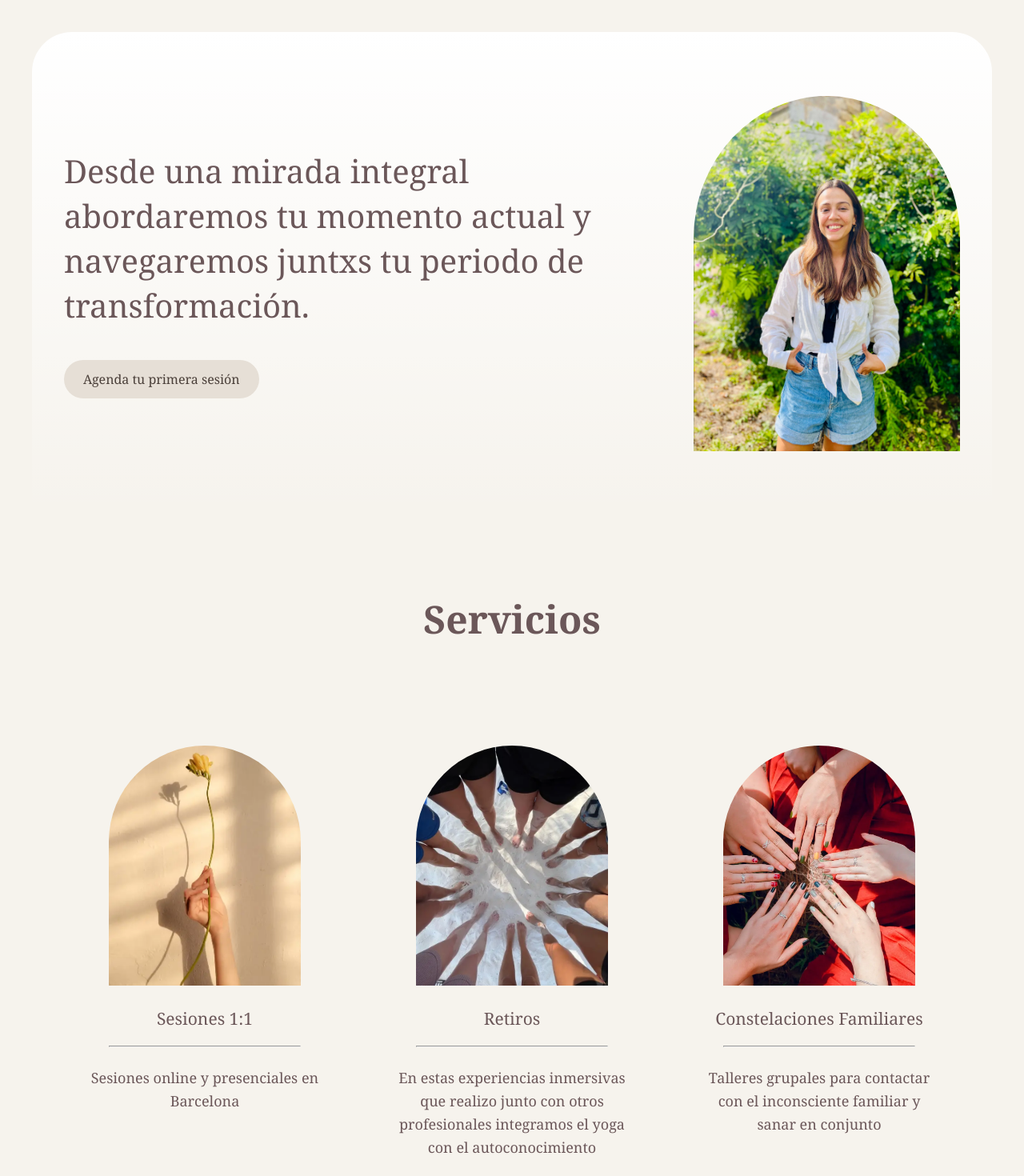
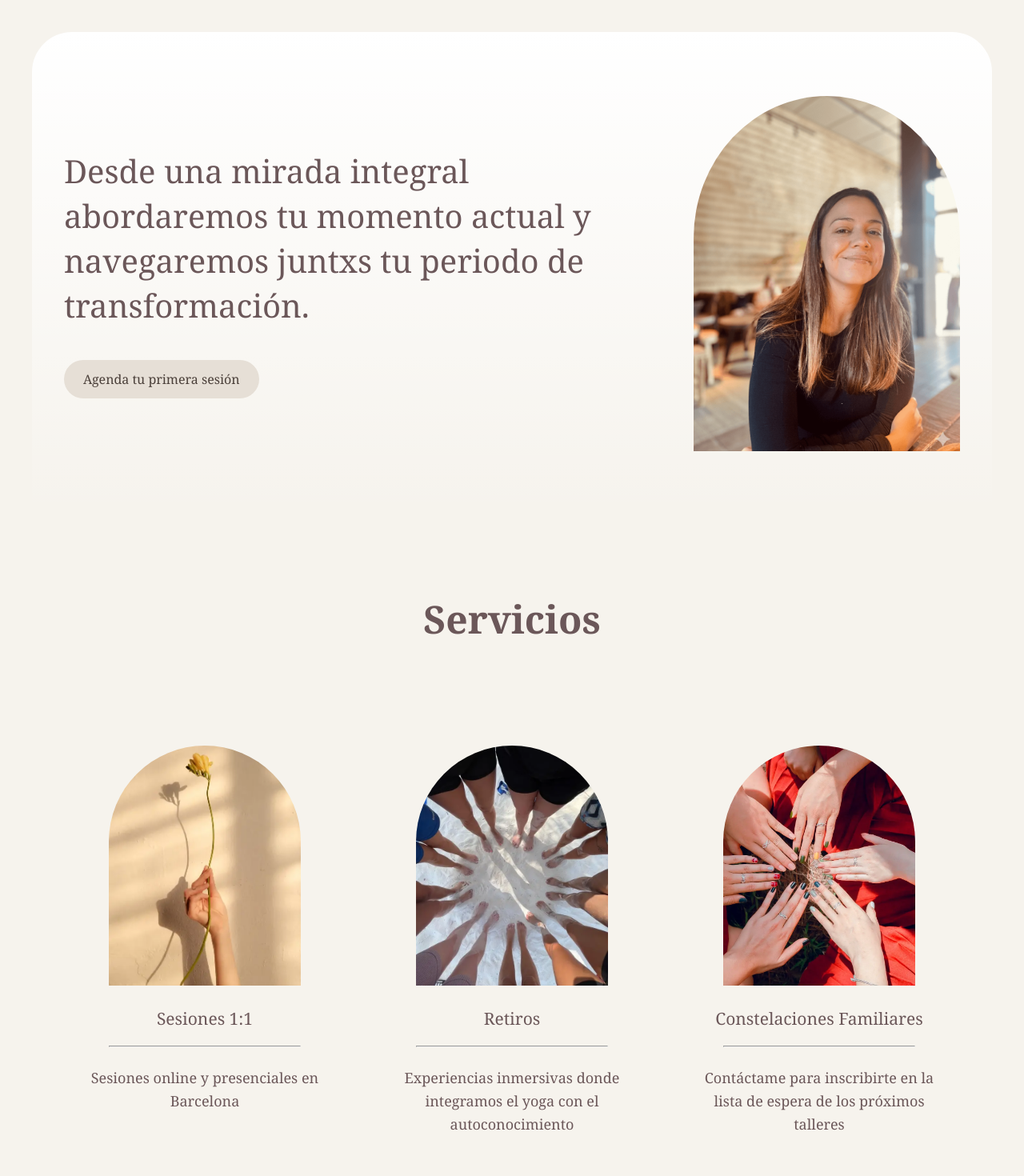
Before and after one commit to victor7891/daniela-porta-website, a React (Vite) app: page / in a window 1280 px wide. Shown: the part 520-1990 px from the top of the page at 80% size. Built offline with nearby package versions, Linux system fonts and the light colour scheme.

Commit message:
feat: Add Google Tag

```diff
--- a/index.html
+++ b/index.html
@@ -1,6 +1,14 @@
 <!doctype html>
 <html lang="en">
   <head>
+    <!-- Google Tag Manager -->
+    <script>(function(w,d,s,l,i){w[l]=w[l]||[];w[l].push({'gtm.start':
+              new Date().getTime(),event:'gtm.js'});var f=d.getElementsByTagName(s)[0],
+            j=d.createElement(s),dl=l!='dataLayer'?'&l='+l:'';j.async=true;j.src=
+            'https://www.googletagmanager.com/gtm.js?id='+i+dl;f.parentNode.insertBefore(j,f);
+    })(window,document,'script','dataLayer','GTM-MFMH28PX');</script>
+    <!-- End Google Tag Manager -->
+
     <meta charset="UTF-8" />
     <meta name="viewport" content="width=device-width, initial-scale=1.0" />
 
@@ -39,9 +47,12 @@
     <!-- ===== PERFORMANCE ===== -->
     <link rel="preconnect" href="https://fonts.googleapis.com">
     <link rel="preconnect" href="https://fonts.gstatic.com" crossorigin>
-
   </head>
   <body>
+    <!-- Google Tag Manager (noscript) -->
+    <noscript><iframe src="https://www.googletagmanager.com/ns.html?id=GTM-MFMH28PX"
+                      height="0" width="0" style="display:none;visibility:hidden"></iframe></noscript>
+    <!-- End Google Tag Manager (noscript) -->
     <div id="root"></div>
     <script type="module" src="/src/main.jsx"></script>
   </body>
--- a/src/components/Section.jsx
+++ b/src/components/Section.jsx
@@ -1,7 +1,4 @@
 export default function Section({title, extraClass, id, children}) {
-
-    console.log(title);
-
     return (
         <section className={`${extraClass} section`} id={id}>
             {title && <h2 className="section__title">{title}</h2>}
--- a/src/pages/Home.jsx
+++ b/src/pages/Home.jsx
@@ -14,13 +14,13 @@
     title: "Retiros",
     slug: "retiros",
     img: "images/retiros.webp",
-    description: "En estas experiencias inmersivas que realizo junto con otros profesionales integramos el yoga con el autoconocimiento"
+    description: " Experiencias inmersivas donde integramos el yoga con el autoconocimiento"
   },
   {
     title: "Constelaciones Familiares",
     slug: "constelaciones",
     img: "images/constelaciones.webp",
-    description: "Talleres grupales para contactar con el inconsciente familiar y sanar en conjunto"
+    description: "Contáctame para inscribirte en la lista de espera de los próximos talleres"
   }
 ];
 
--- a/src/styles/pages/_home.scss
+++ b/src/styles/pages/_home.scss
@@ -13,7 +13,7 @@
     margin-top: -80px; // To make it appears on home Screen without scrolling
 
     .image__home-section-01 {
-        background-image: url('/public/images/daniela-porta.jpg');
+        background-image: url('/public/images/daniela-porta-04.png');
         background-size: cover;
         background-position: center;
         aspect-ratio: 3/4;
```
Also changed, not shown: public/images/daniela-porta-04.png (added).
